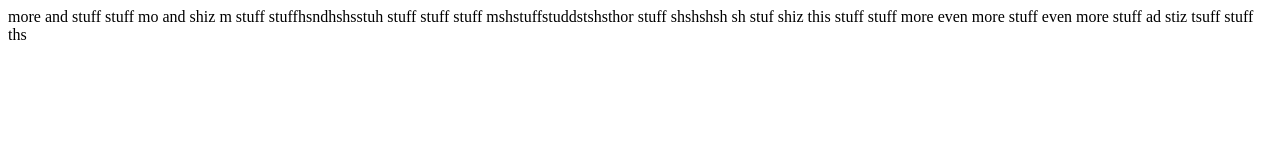
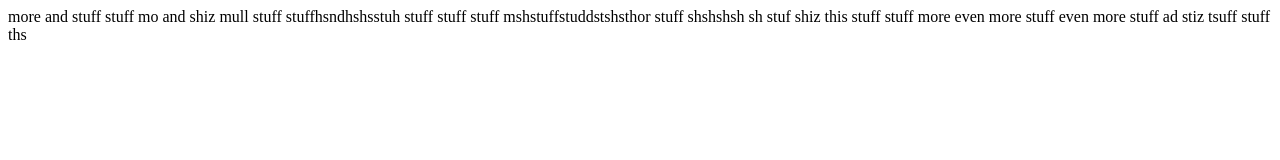
Before and after one commit to synthet1c/gulp-git, a website: page index.html in a window 1280 px wide. Drawn offline with Linux system fonts and the light colour scheme.

Commit message:
undefined

```diff
--- a/index.html
+++ b/index.html
@@ -1,3 +1,3 @@
 <html>
-	<body class="stuff">more and stuff stuff mo and shiz m stuff stuffhsndhshsstuh stuff stuff stuff mshstuffstuddstshsthor stuff shshshsh sh stuf shiz this stuff stuff more even more stuff even more stuff ad stiz tsuff stuff ths</body>
+	<body class="stuff">more and stuff stuff mo and shiz mull  stuff stuffhsndhshsstuh stuff stuff stuff mshstuffstuddstshsthor stuff shshshsh sh stuf shiz this stuff stuff more even more stuff even more stuff ad stiz tsuff stuff ths</body>
 </html>
```
